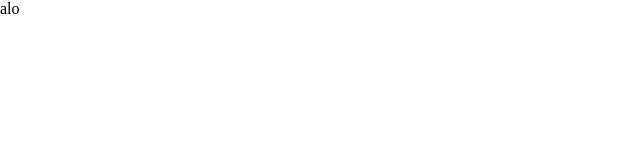
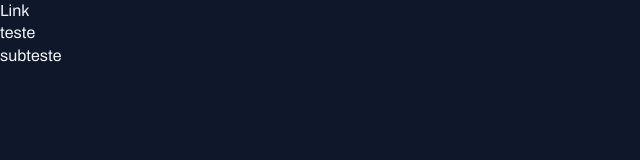
Before and after one commit to ASGust/projeto, a plain HTML site: page index.html in a window 1280 px wide. Shown: the whole page, without its empty margins (0-640 px from the left). Drawn offline with Linux system fonts and the light colour scheme.

Commit message:
aplicando fontes no projeto

```diff
--- a/index.html
+++ b/index.html
@@ -1,12 +1,17 @@
 <!DOCTYPE html>
 <html lang="pt-br">
 <head>
+  <link rel="preconnect" href="https://fonts.googleapis.com">
   <meta charset="UTF-8">
   <meta name="viewport" content="width=device-width, initial-scale=1.0">
   <link rel="stylesheet" href="styles/index.css">
+  <link rel="preconnect" href="https://fonts.gstatic.com" crossorigin>
+  <link href="https://fonts.googleapis.com/css2?family=Archivo:ital,wght@0,100..900;1,100..900&display=swap" rel="stylesheet">
   <title>Portal de Notícias</title>
 </head>
 <body>
-  alo
+  <a href="#">Link</a>
+  <h1>teste</h1>
+  <h2>subteste</h2>
 </body>
 </html>
--- a/styles/global.css
+++ b/styles/global.css
@@ -3,3 +3,40 @@
   margin: 0;
   box-sizing: border-box;
 }
+
+:root{
+  --brand-color-light: #60A5FA;
+  --brand-color-dark: #1D4ED8;
+  --bg-color: #0F172A;
+  --stroke-color: #1E293B;
+  --text-color-primary: #F1F5F9;
+  --text-color-secondary: #CBD5E1;
+
+  /* font */
+  --font-family: 'Archivo', sans-serif;
+  --h1: 800 24px/135% var(--font-family);
+  --h2: 800 16px/140% var(--font-family);
+  --h3: 800 14px/140% var(--font-family);
+  --text-span: 800 14px/145% var(--font-family);
+  --text: 400 16px/140% var(--font-family);
+  --text-sm: 800 14px/160% var(--font-family);
+}
+
+body{
+  font: var(--text);
+  background-color: var(--bg-color);
+  color: var(--text-color-primary);
+}
+
+a{
+  text-decoration: none;
+  color: inherit;
+}
+
+a:hover{
+  color: var(--brand-color-light);
+}
+
+h1, h2, h3{
+  font: inherit;
+}
```
